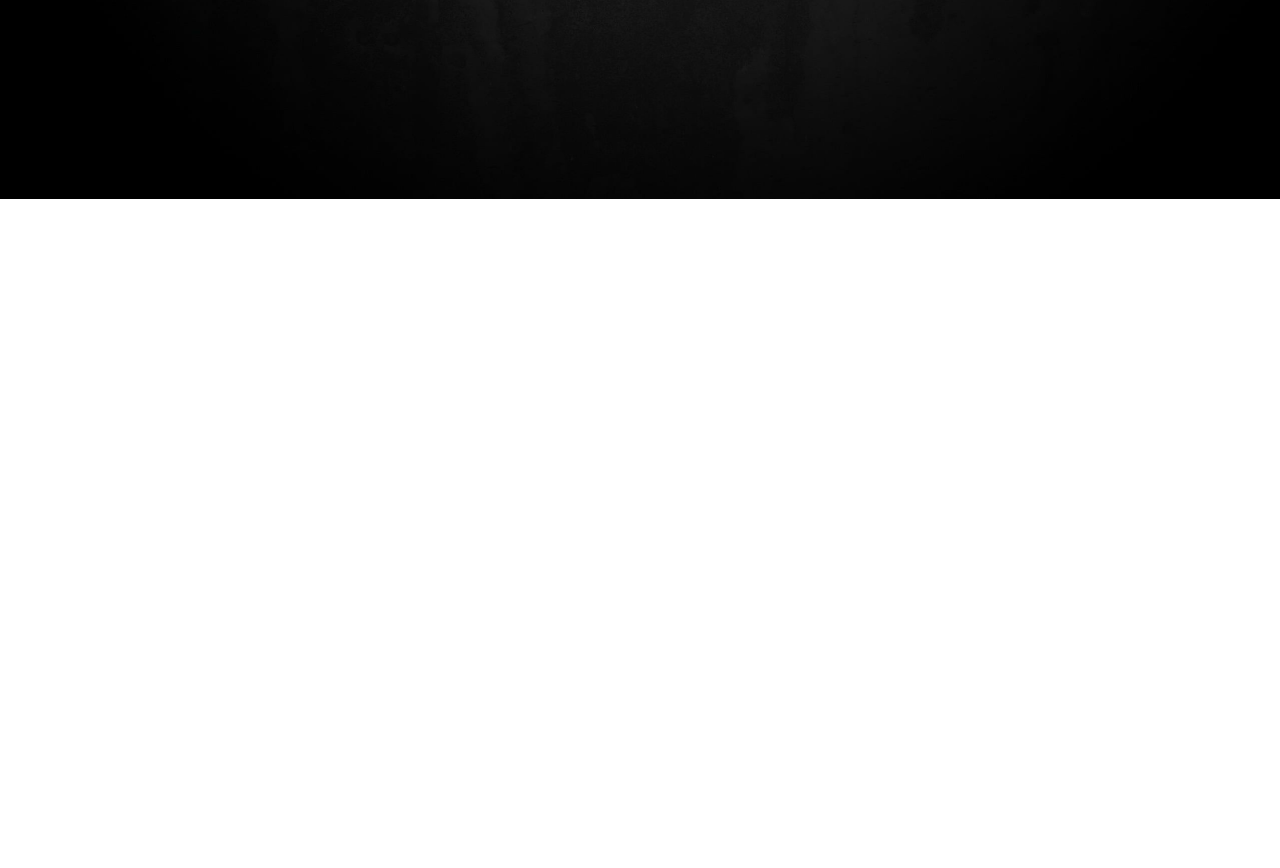
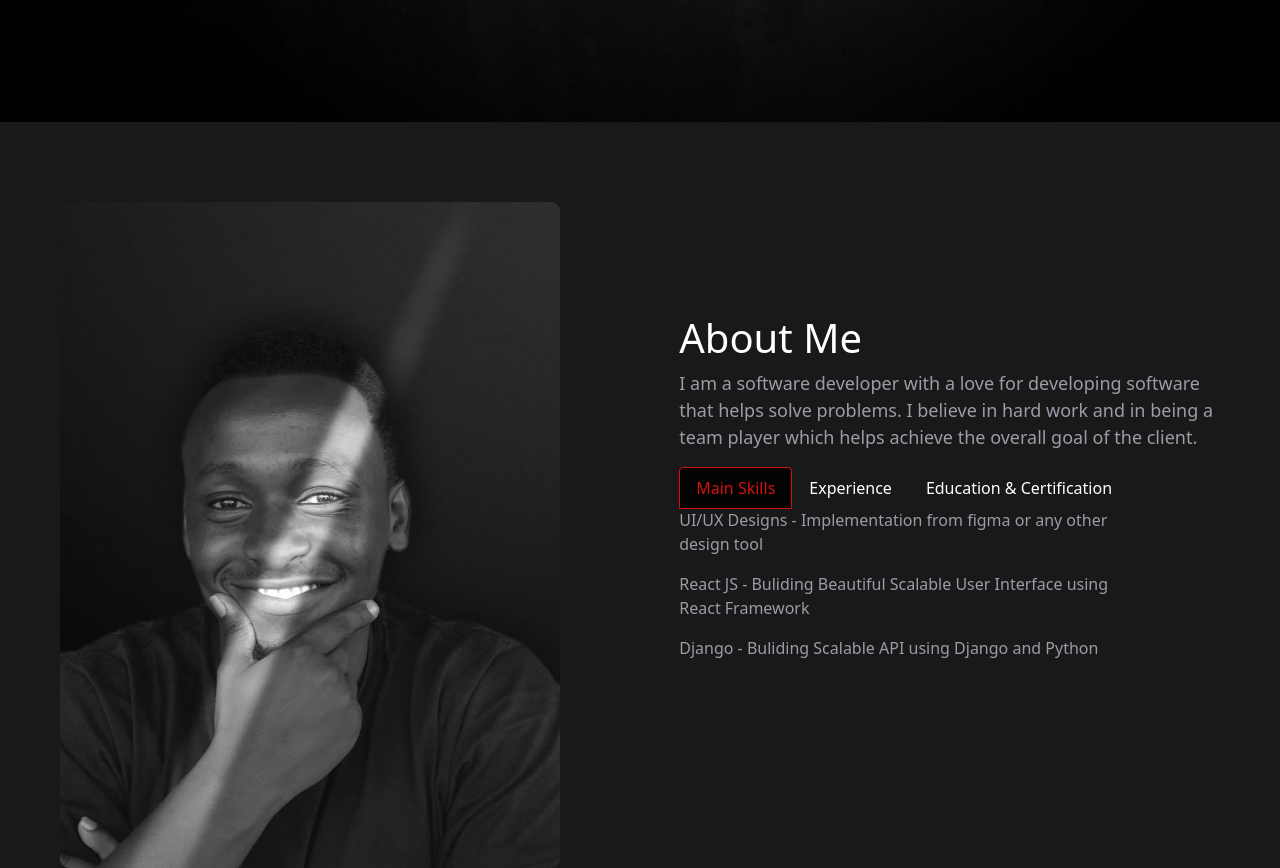
Before and after one commit to kelvinbe/portfolio-site, a React (Create React App) app: page /portfolio in a window 1280 px wide. Shown: the part 660-1528 px from the top of the page. Before the commit the page ends 859 px from the top, so only its background shows below. Built offline with nearby package versions, Linux system fonts and the light colour scheme.

Commit message:
home and about pages created

```diff
--- a/src/App.css
+++ b/src/App.css
@@ -1,3 +1,5 @@
+
+
 .App {
   text-align: center;
 }
@@ -42,3 +44,37 @@
     transform: rotate(360deg);
   }
 }
+
+
+
+
+.nav-tabs .nav-item.show .nav-link, .nav-tabs .nav-link.active {
+  color: orangered;
+  background-color:none;
+  border-color: none;
+}
+
+.nav-tabs {
+  border-bottom: none !important;
+}
+
+.nav-tabs .nav-link:hover{
+  color: rgb(212, 16, 16);
+
+}
+
+.nav-tabs .nav-link:focus, .nav-tabs .nav-link:hover {
+  border-color: rgb(212, 16, 16) !important;
+  isolation: isolate;
+  color: rgb(212, 16, 16) !important;
+}
+
+.nav-tabs .nav-item.show .nav-link, .nav-tabs .nav-link.active {
+  color: rgb(212, 16, 16) !important;
+  background-color: #020202 !important;
+  border-color: rgb(212, 16, 16) !important;
+}
+
+.nav-link{
+  color: #ffffff !important
+}
--- a/src/App.js
+++ b/src/App.js
@@ -1,7 +1,9 @@
 import logo from './logo.svg';
+import './index.css'
 import './App.css';
 import NavBar from './components/NavBar/NavBar';
 import Home from './components/Home/Home'
+import About from './components/About me/About';
 import 'bootstrap/dist/css/bootstrap.min.css';
 
 
@@ -14,6 +16,9 @@ function App() {
    <div>
      <Home />
    </div>
+   <div>
+    <About />
+   </div>
     </div>
   );
 }
--- /dev/null
+++ b/src/components/About me/About.jsx
@@ -0,0 +1,99 @@
+import React from 'react';
+import PropTypes from 'prop-types';
+import styles from './About.module.css'
+import Tabs from 'react-bootstrap/Tabs';
+import Tab from 'react-bootstrap/Tab';
+import kev from '../../assets/kev.jpg'
+import { useState } from 'react';
+
+
+
+
+
+
+function ControlledTabs() {
+    const [key, setKey] = useState('skills');
+
+    return (
+      <Tabs
+        id="controlled-tab-example"
+        activeKey={key}
+        onSelect={(k) => setKey(k)}
+        className="mb-3"
+        className={styles.tabs}
+
+      >
+        <Tab eventKey="skills"   title="Main Skills" className={styles.tabs}>
+     <p className={styles.descriptionOnTabs}>
+     UI/UX Designs - <span className={styles.innerText}>Implementation from figma or any other design tool</span>
+      </p>
+      <p className={styles.descriptionOnTabs}>
+     React JS - <span className={styles.innerText}>Buliding Beautiful Scalable User Interface using React Framework </span>
+      </p>
+      <p className={styles.descriptionOnTabs}>
+     Django - <span className={styles.innerText}>Buliding Scalable API using Django and Python</span>
+      </p>
+
+        </Tab>
+        <Tab eventKey="experience" title="Experience" className={styles.tabs}>
+        <p className={styles.descriptionOnTabs}>
+     Jr Developer at Orteo Payment Systems Limited - <span className={styles.innerText}>2019 - 2020</span>
+      </p>
+      <p className={styles.descriptionOnTabs}>
+      Software Developer Internship at The Silver Logic - <span className={styles.innerText}>2020 - 2021</span>
+      </p>
+        </Tab>
+        <Tab eventKey="education" title="Education & Certification" className={styles.tabs}>
+        <p className={styles.descriptionOnTabs}>
+      Andela Bootcamp - <span className={styles.innerText}>2019</span>
+      </p>
+        <p className={styles.descriptionOnTabs}>
+        Bachelors Of Business and Information Technology - <span className={styles.innerText}>St Pauls University Nairobi, 2016</span>
+      </p>
+
+      <p className={styles.descriptionOnTabs}>
+      Diploma in Information Technology - <span className={styles.innerText}>St Pauls University Nairobi, 2015</span>
+      </p>
+        </Tab>
+      </Tabs>
+    );
+  }
+
+
+const About = props => {
+    return (
+        <div className={styles.aboutArea}>
+            <div className={styles.aboutWrapper}>
+            <div className={styles.aboutContainer}>
+                <div>
+                    <img src={kev} alt="" className={styles.kevImage}/>
+                </div>
+                <div>
+                    <div className={styles.aboutInner}>
+                    <h1 className={styles.h1}>About Me</h1>
+                    <p className={styles.description}>
+                    I am a software developer with a love for
+                    developing software that helps solve
+                    problems. I believe in hard work and in being a
+                    team player which helps achieve the overall
+                    goal of the client.
+                    </p>
+                    </div>
+                    <div>
+                    {ControlledTabs()}
+                </div>
+                </div>
+
+
+
+            </div>
+            </div>
+        </div>
+    );
+};
+
+About.propTypes = {
+
+};
+
+export default About;
--- /dev/null
+++ b/src/components/About me/About.module.css
@@ -0,0 +1,50 @@
+.aboutArea{
+    background-color: #191919;
+}
+
+.aboutContainer{
+    display: flex;
+    justify-content: space-around;
+    align-items: center;
+}
+
+.kevImage{
+width: 500px;
+border: 0px solid #887b7b;
+background-color: rgb(255, 255, 255);
+border-radius: 9px;
+margin-top: 80px;
+
+}
+
+
+.aboutInner{
+    text-align: initial;
+    width: 541px;
+}
+
+h1{
+    color: white;
+    font-size: 3.5rem;
+
+}
+
+.description{
+    color: rgba(198,201,216,.75);
+    font-size: 18px;
+}
+.descriptionOnTabs{
+    color: rgba(198,201,216,.75);
+    font-size: 16px;
+    font-weight: 500;
+}
+
+.tabs{
+    border-bottom: none;
+    width: 459px;
+    text-align: initial;
+}
+
+.innerText{
+    font-weight: 300;
+}
--- a/src/components/Home/Home.jsx
+++ b/src/components/Home/Home.jsx
@@ -21,7 +21,7 @@ const  Home = (props) => {
                 <div className={styles.sliderText3}>React JS enthusiast.</div>
             </div>
             </div>
-            <h1 className={styles.greetings}>based in KENYA</h1>
+            <h1 className={styles.greetings}>based in KENYA.</h1>
 
 
         </div>
--- a/src/components/Home/Home.module.css
+++ b/src/components/Home/Home.module.css
@@ -7,7 +7,7 @@
 .beno{
 width: 500px;
 position: absolute;
-top: 30px;
+top: 97px;
 right: 97px;
 border: 2px solid #887b7b;
 background-color: rgb(255, 255, 255);
--- a/src/components/NavBar/NavBar.jsx
+++ b/src/components/NavBar/NavBar.jsx
@@ -1,6 +1,7 @@
 import React from 'react';
 import PropTypes from 'prop-types';
 import Navbar from 'react-bootstrap/Navbar';
+
 import Nav from 'react-bootstrap/Nav';
 import Container from 'react-bootstrap/Container';
 import facebook from '../../assets/facebook.png'
@@ -11,9 +12,10 @@ import styles from './NavBar.module.css';
 
 
 
+
 const NavBar = props => {
     return (
-    <Navbar bg="dark" variant="dark"  expand='sm'>
+    <Navbar bg="dark" variant="dark"  expand='sm' fixed='top'>
     <Container className={styles.firstNav}>
     <Navbar.Brand href="#home">KevDevelops</Navbar.Brand>
     <Nav className="me-auto">
--- a/src/index.css
+++ b/src/index.css
@@ -1,3 +1,6 @@
+/* @import url('https://fonts.googleapis.com/css?family=Anton'); */
+@import url('https://fonts.googleapis.com/css2?family=Poppins:wght@300&display=swap');
+
 body {
   margin: 0;
   font-family: -apple-system, BlinkMacSystemFont, 'Segoe UI', 'Roboto', 'Oxygen',
```
Also changed, not shown: src/assets/kev.jpg (added).
